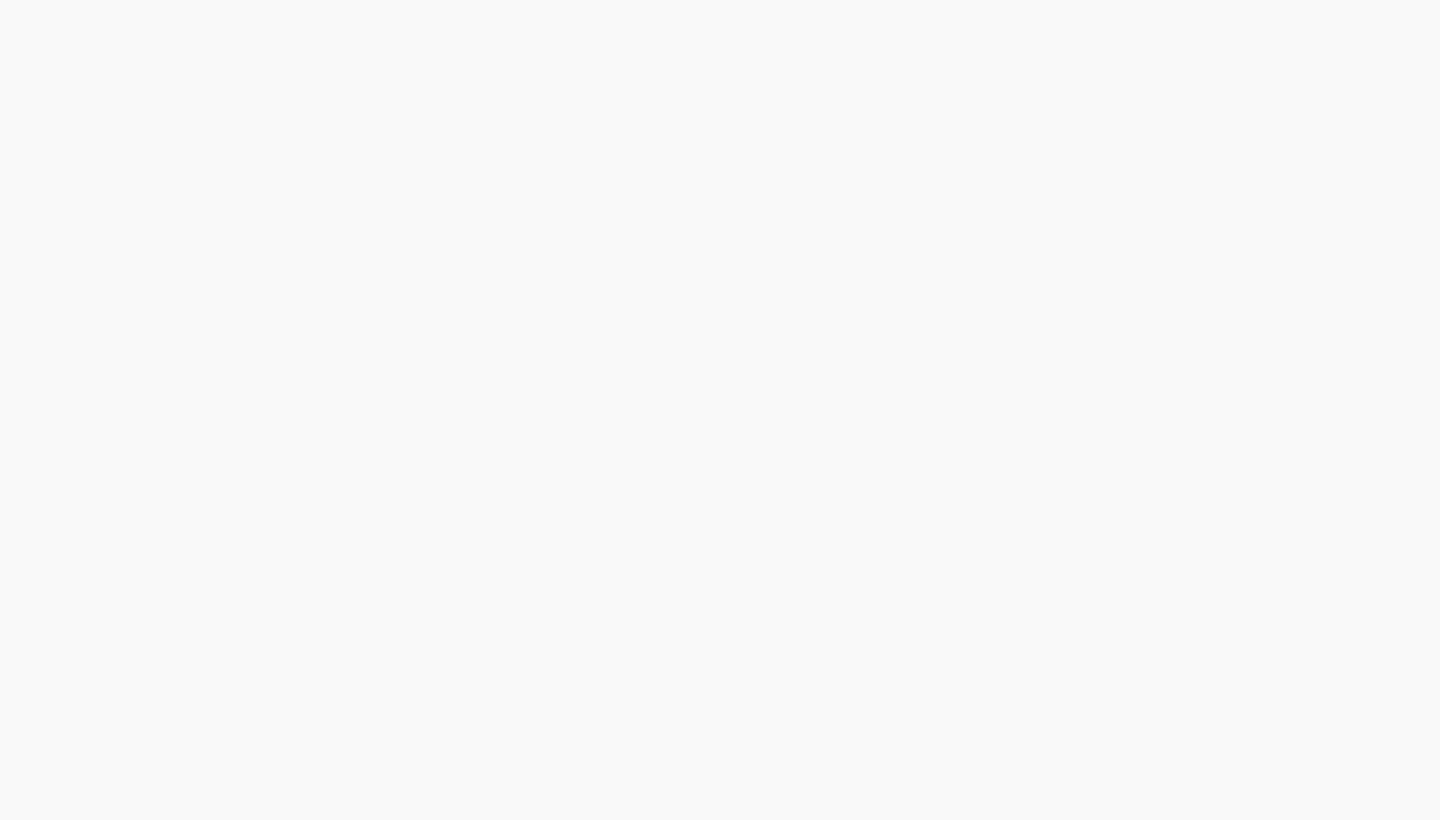
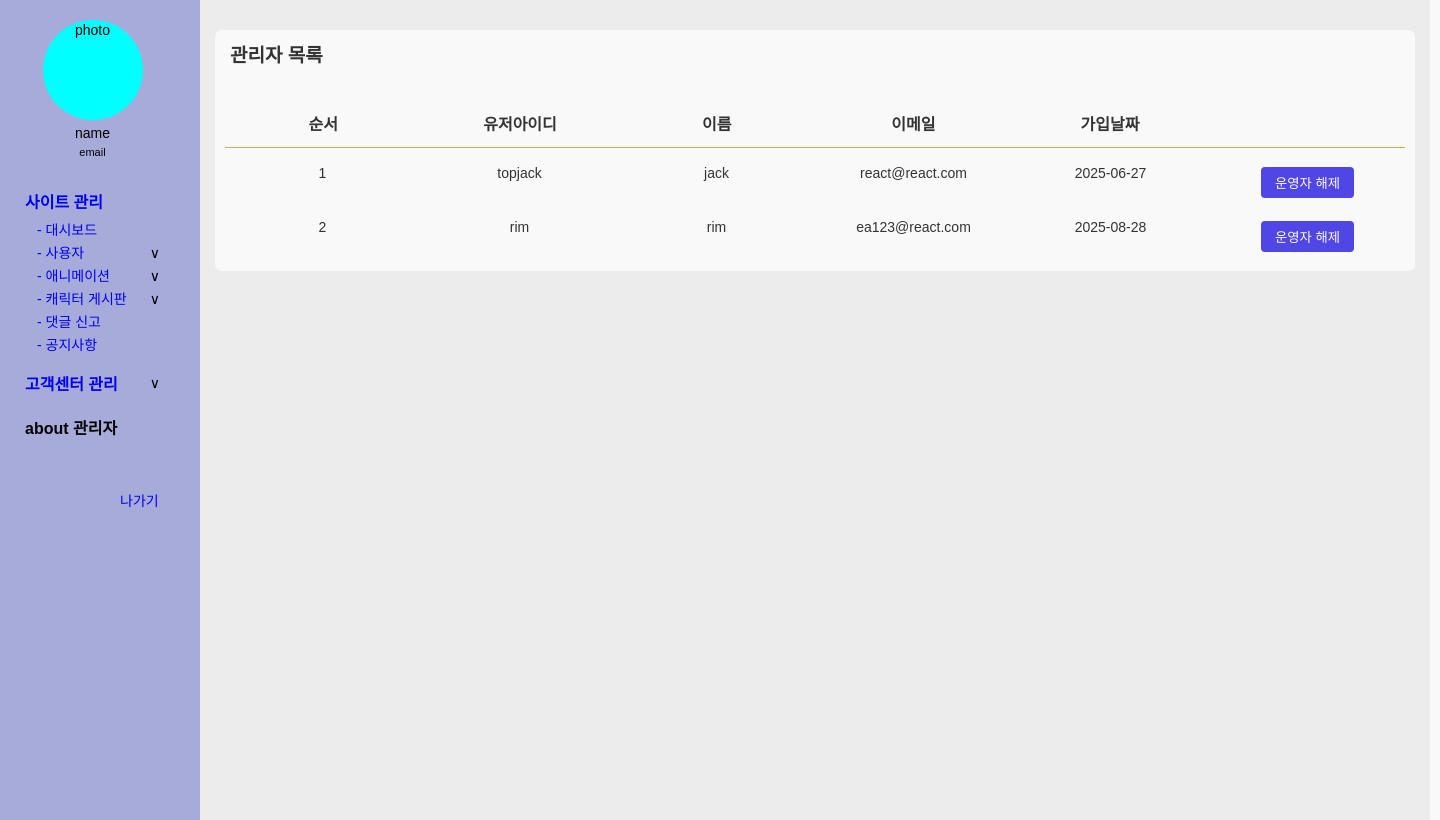
Before and after one commit to jegnoyeongjae/AniPing, a React (Vite) app: page /AdminSetting in a window 1280 px wide. Before the commit this address had no page. Shown: the whole page, 1440 px wide, since content can reach past the window. Built offline with nearby package versions, Linux system fonts and the light colour scheme.

Commit message:
사용자목록운영진설정완성

```diff
--- a/public/data/userInfo.json
+++ b/public/data/userInfo.json
@@ -1,40 +1,44 @@
 {
-    "userInfo" : [
+    "userInfo": [
         {
-            "id" : 1,
-            "userId" : "topjack",
-            "name" : "jack",
-            "email" : "react@react.com",
-            "startDate" : "2025-06-27",
-            "report" : false,
-            "ask" : []
+            "id": 1,
+            "userId": "topjack",
+            "name": "jack",
+            "email": "react@react.com",
+            "startDate": "2025-06-27",
+            "report": false,
+            "ask": [],
+            "admin" : true
         },
         {
-            "id" : 2,
-            "userId" : "minaworking",
-            "name" : "mina",
-            "email" : "re@react.com",
-            "startDate" : "2025-07-27",
-            "report" : false,
-            "ask" : []
+            "id": 2,
+            "userId": "minaworking",
+            "name": "mina",
+            "email": "re@react.com",
+            "startDate": "2025-07-27",
+            "report": false,
+            "ask": [],
+            "admin" : false
         },
         {
-            "id" : 3,
-            "userId" : "rem",
-            "name" : "rem",
-            "email" : "rea123@react.com",
-            "startDate" : "2025-08-24",
-            "report" : true,
-            "ask" : []
+            "id": 3,
+            "userId": "rem",
+            "name": "rem",
+            "email": "rea123@react.com",
+            "startDate": "2025-08-24",
+            "report": true,
+            "ask": [],
+            "admin" : false
         },
         {
-            "id" : 4,
-            "userId" : "rim",
-            "name" : "rim",
-            "email" : "ea123@react.com",
-            "startDate" : "2025-08-28",
-            "report" : false,
-            "ask" : []
+            "id": 4,
+            "userId": "rim",
+            "name": "rim",
+            "email": "ea123@react.com",
+            "startDate": "2025-08-28",
+            "report": false,
+            "ask": [],
+            "admin" : true
         }
     ]
 }
--- a/src/App.jsx
+++ b/src/App.jsx
@@ -1,7 +1,7 @@
 import { BrowserRouter, Route, Routes } from 'react-router-dom';
 import AppRoute from './router/AppRouter';
 import AdminRouter from './router/AdminRouter';
-import { AdminBoard, AdUserLi } from './pages/admin';
+import { AdminBoard, AdUserLi, AdminSetting } from './pages/admin';
 import { useState, useEffect } from 'react';
 import {
   ChaService,
@@ -11,26 +11,10 @@ import {
   ChaCvDetail,
 } from './pages/character/chracter';
 import { HomePage, AniList, AnimeDetail } from './pages';
-import axios from 'axios';
 import './App.css';
 
 function App() {
-  const [type, setType] = useState('user');
-  const [searchLis, setSearchLis] = useState([]);
-
-  useEffect(() => {
-    fetchData();
-  }, []);
-
-  const fetchData = async () => {
-    try {
-      const response = await axios.get('/data/userInfo.json');
-      const data = response.data.userInfo;
-      setSearchLis(data);
-    } catch (e) {
-      console.error('데이터 로드에 실패했습니다.');
-    }
-  };
+  const [type, setType] = useState('admin');
 
   return (
     <BrowserRouter>
@@ -57,12 +41,8 @@ function App() {
         {type === 'admin' && (
           <Route path="/" element={<AdminRouter />}>
             <Route path="/AdminBoard" element={<AdminBoard />} />
-            <Route
-              path="/AdUserLi"
-              element={
-                <AdUserLi searchLis={searchLis} setSearchLis={setSearchLis} />
-              }
-            />
+            <Route path="/AdUserLi" element={<AdUserLi/>} />
+            <Route path="/AdminSetting" element={<AdminSetting/>} />
           </Route>
         )}
 
--- /dev/null
+++ b/src/components/admin/AdminSettingLi.css
@@ -0,0 +1,12 @@
+#AdminSettingLi .settingList{
+    display: flex;
+    flex-direction: row;
+    justify-content: space-between;
+    margin-bottom: 15px;
+    width: 1180px;
+}
+
+#AdminSettingLi .settingList p{
+    width: 195px;
+    text-align: center;
+}
--- /dev/null
+++ b/src/components/admin/AdminSettingLi.jsx
@@ -0,0 +1,26 @@
+import { useEffect } from 'react';
+import './AdminSettingLi.css';
+
+const AdminSettingLi = ({realAdmin, index, handleClickRemoveAdmin }) => {
+
+    const onDeleteAdmin = () => {
+        if(confirm('해제하시겠습니까?')){
+            handleClickRemoveAdmin(realAdmin.id)
+        }
+    }
+
+    return(
+        <li id="AdminSettingLi">
+            <div className="settingList">
+                <p>{index + 1}</p>
+                <p>{realAdmin.userId}</p>
+                <p>{realAdmin.name}</p>
+                <p>{realAdmin.email}</p>
+                <p>{realAdmin.startDate}</p>
+                <p><button onClick={onDeleteAdmin}>운영자 해제</button></p>
+            </div>
+        </li>
+    )
+}
+
+export default AdminSettingLi;
--- a/src/components/admin/index.js
+++ b/src/components/admin/index.js
@@ -1,4 +1,5 @@
 import AdUserSearch from "./AdUserSearch";
 import AdUserSearchList from "./AdUserSearchList";
+import AdminSettingLi from "./AdminSettingLi";
 
-export {AdUserSearch, AdUserSearchList};
+export {AdUserSearch, AdUserSearchList, AdminSettingLi};
--- a/src/components/common/AdminHeader.jsx
+++ b/src/components/common/AdminHeader.jsx
@@ -40,7 +40,7 @@ const AdminHeader = () => {
                                         ?
                                         <ul className='userLiName'>
                                             <li><Link to="/AdUserLi">- 사용자 목록</Link></li>
-                                            <li><Link to="">- 운영진 설정</Link></li>
+                                            <li><Link to="/AdminSetting">- 운영진 설정</Link></li>
                                         </ul>
                                         : null}
                                 </div>
--- a/src/pages/admin/AdUserLi.jsx
+++ b/src/pages/admin/AdUserLi.jsx
@@ -1,17 +1,46 @@
-import { useState } from "react";
+import { useState, useEffect } from "react";
+import axios from 'axios';
 import { AdUserSearch, AdUserSearchList } from "../../components/admin";
 
 import './AdUserLi.css'
 
-const AdUserLi = ({ searchLis, setSearchLis }) => {
-    const [filterDatas, setFilterDatas] = useState([])
+const AdUserLi = () => {
+    const [searchLis, setSearchLis] = useState([]); //유저 전체 리스트
+    const [searchResult, setSearchResult] = useState([]); //검색 필터된 값
+    const [realAdmins, setRealAdmins] = useState([]);
+
+    useEffect(() => {
+        fetchData();
+    }, []);
+
+    const fetchData = async () => {
+        try {
+            const response = await axios.get('/data/userInfo.json');
+            const data = response.data.userInfo;
+            setSearchLis(data);
+            setSearchResult(data);
+            const filteredAdmin = data.filter(dat => dat.admin === true);
+            setRealAdmins(filteredAdmin);
+        } catch (e) {
+            console.error('데이터 로드에 실패했습니다.');
+        }
+    };
 
     const handleClickDelete = (targetId) => {
         const deleteUser = searchLis.filter((data) => data.id !== targetId);
         setSearchLis(deleteUser);
+        setSearchResult(deleteUser);
     }
 
+    const handleClickRemoveAdmin = (id) => {
+        const updateAdmins = searchLis.map(searchLi =>
+            searchLi.id === id ? { ...searchLi, admin: !searchLi.admin } : searchLi)
+        setSearchLis(updateAdmins)
+        setSearchResult(updateAdmins)
+        setRealAdmins(updateAdmins.filter(updateAdmin => updateAdmin.admin === true));
+    }
 
+    console.log(realAdmins)
 
     return (
         <div id="AdUserLi">
@@ -25,19 +54,21 @@ const AdUserLi = ({ searchLis, setSearchLis }) => {
                         <p>이메일</p>
                         <p>가입날짜</p>
                         <p></p>
+                        <p></p>
                     </h4>
-                    {searchLis.map((searchLi, idx) =>
+                    {searchResult.map((searchLi, idx) => (
                         <AdUserSearchList
                             key={searchLi.id}
                             index={idx}
                             searchLi={searchLi}
                             handleClickDelete={handleClickDelete}
-                            filterDatas={filterDatas}
-                        />)}
+                            handleClickRemoveAdmin={handleClickRemoveAdmin}
+                        />
+                    ))}
                 </ul>
                 <AdUserSearch
                     searchLis={searchLis}
-                    setFilterDatas={setFilterDatas}
+                    setSearchResult={setSearchResult}
                 />
             </div>
         </div>
--- /dev/null
+++ b/src/pages/admin/AdminSetting.css
@@ -0,0 +1,35 @@
+#AdminSetting {
+    width: 1200px;
+    background-color: #ececec;
+    padding: 30px 15px;
+}
+
+#AdminSetting .inner {
+    background-color: #f9f9f9;
+    border-radius: 7px;
+}
+
+#AdminSetting .adminLi {
+    font-size: 19px;
+    margin-bottom: 30px;
+    padding: 12px 15px;
+}
+#AdminSetting .seeAdminLi{
+    width: 1180px;
+    margin: 0 auto;
+    margin-bottom: 20px;
+}
+
+#AdminSetting .seeAdminLi h4 {
+    display: flex;
+    flex-direction: row;
+    margin-bottom: 15px;
+    border-bottom: 1px solid #ff9a4d;
+    padding-bottom: 10px;
+    font-size: 16px;
+}
+
+#AdminSetting .seeAdminLi h4 p{
+    width: 200px;
+    text-align: center;
+}
--- /dev/null
+++ b/src/pages/admin/AdminSetting.jsx
@@ -0,0 +1,62 @@
+import { useState, useEffect } from "react";
+import axios from "axios";
+import { AdminSettingLi } from "../../components/admin";
+
+import './AdminSetting.css';
+
+const AdminSetting = () => {
+    const [takeAdmins, setTakeAdmins] = useState([]);
+    const [realAdmins, setRealAdmins] = useState([]);
+
+    useEffect(() => {
+        fetchData();
+    }, []);
+
+    const fetchData = async () => {
+        try {
+            const response = await axios.get('/data/userInfo.json');
+            const data = response.data.userInfo;
+            setTakeAdmins(data);
+            const filteredAdmin = data.filter(dat => dat.admin === true);
+            setRealAdmins(filteredAdmin);
+        } catch (e) {
+            console.error('데이터 로드에 실패했습니다.');
+        }
+    }
+
+    const handleClickRemoveAdmin = (id) => {
+        const updateAdmins = takeAdmins.map(takeAdmin =>
+            takeAdmin.id === id ? { ...takeAdmin, admin: !takeAdmin.admin } : takeAdmin)
+        setTakeAdmins(updateAdmins)
+        setRealAdmins(updateAdmins.filter(updateAdmin => updateAdmin.admin === true));
+    }
+
+    return (
+        <div id="AdminSetting">
+            <div className="inner">
+                <h2 className="adminLi">관리자 목록</h2>
+                <ul className="seeAdminLi">
+                    <h4>
+                        <p>순서</p>
+                        <p>유저아이디</p>
+                        <p>이름</p>
+                        <p>이메일</p>
+                        <p>가입날짜</p>
+                        <p></p>
+                    </h4>
+                    {realAdmins.map((realAdmin, idx) => (
+                        <AdminSettingLi
+                            key={realAdmin.id}
+                            index={idx}
+                            realAdmin={realAdmin}
+                            handleClickRemoveAdmin={handleClickRemoveAdmin}
+                        />
+                    ))}
+                </ul>
+
+            </div>
+        </div>
+    )
+}
+
+export default AdminSetting;
--- a/src/pages/admin/index.js
+++ b/src/pages/admin/index.js
@@ -1,4 +1,5 @@
 import AdminBoard from "./AdminBoard";
 import AdUserLi from "./AdUserLi";
+import AdminSetting from "./AdminSetting";
 
-export {AdminBoard, AdUserLi};
+export { AdminBoard, AdUserLi, AdminSetting };
```
Also changed, not shown: src/components/admin/AdUserSearch.jsx (+7 -18 lines), src/components/admin/AdUserSearchList.jsx (+16 -2 lines).
